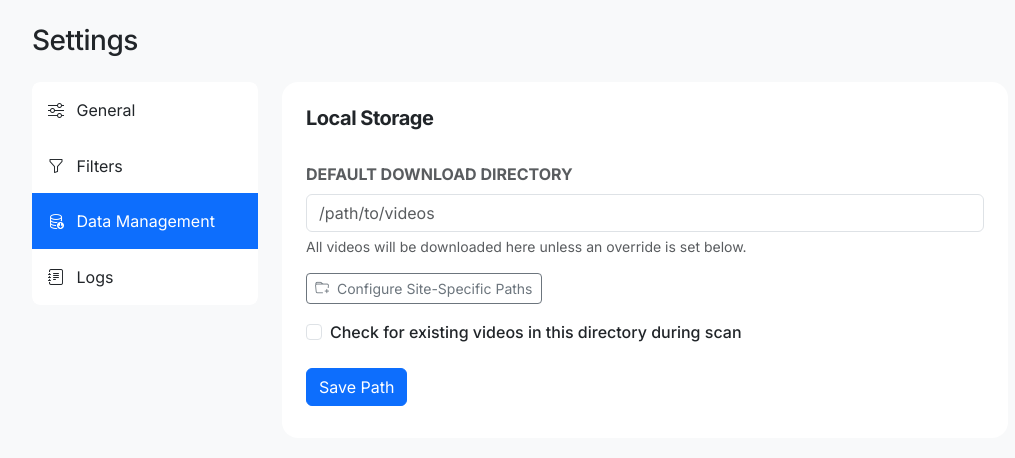
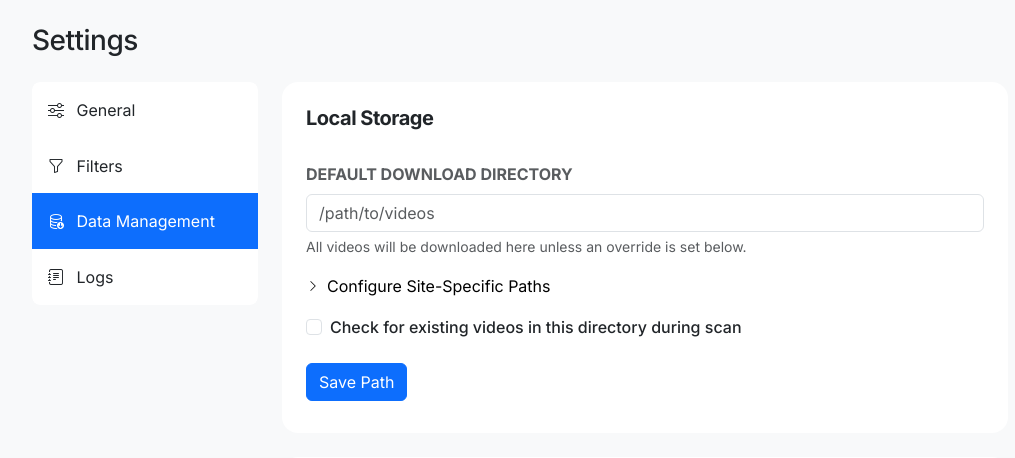
Before and after one commit to meteoroh/siphon, a Flask app: template app/templates/settings.html in a window 1280 px wide, after a click on "Data Management". Shown: the part 56-514 px from the top of the page, without its empty margins (120-1135 px from the left). Run offline with Flask 3, Linux system fonts and the light colour scheme; the template is opened without the code that fills it, so the values that code supplies are empty; some libraries are stand-ins or nearby versions.

Commit message:
feat: Enhance site override settings UI with an expandable icon, update default app port to 8000, and remove a duplicate import.

```diff
--- a/app/templates/settings.html
+++ b/app/templates/settings.html
@@ -215,9 +215,13 @@
                             </div>
 
                             <div class="mb-3">
-                                <button class="btn btn-sm btn-outline-secondary" type="button" data-bs-toggle="collapse"
-                                    data-bs-target="#siteOverrides" aria-expanded="false" aria-controls="siteOverrides">
-                                    <i class="bi bi-folder-plus me-1"></i> Configure Site-Specific Paths
+                                <button
+                                    class="btn btn-link link-body-emphasis text-decoration-none p-0 d-inline-flex align-items-center"
+                                    type="button" data-bs-toggle="collapse" data-bs-target="#siteOverrides"
+                                    aria-expanded="false" aria-controls="siteOverrides">
+                                    <i class="bi bi-chevron-right me-2 transition-transform"
+                                        style="font-size: 0.75em;"></i>
+                                    <span>Configure Site-Specific Paths</span>
                                 </button>
                             </div>
 
@@ -427,5 +431,13 @@
     [data-bs-theme="dark"] .bg-site-overrides {
         background-color: #000 !important;
     }
+
+    .transition-transform {
+        transition: transform 0.2s ease-in-out;
+    }
+
+    [aria-expanded="true"] .transition-transform {
+        transform: rotate(90deg);
+    }
 </style>
 {% endblock %}
--- a/run.py
+++ b/run.py
@@ -8,4 +8,4 @@ def make_shell_context():
     return {'db': db, 'Performer': Performer, 'Video': Video, 'Settings': Settings}
 
 if __name__ == '__main__':
-    app.run(debug=True, host='0.0.0.0', port=5000)
+    app.run(debug=True, host='0.0.0.0', port=8000)
```
